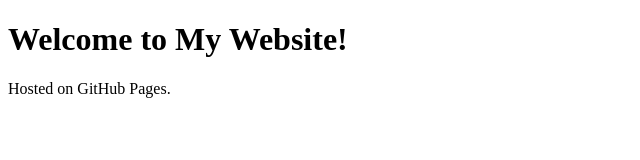
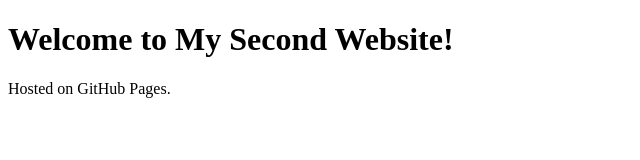
Before and after one commit to heleneichel/test2, a plain HTML site: page index.html in a window 1280 px wide. Shown: the whole page, without its empty margins (0-640 px from the left). Drawn offline with Linux system fonts and the light colour scheme.

Commit message:
Update index.html

```diff
--- a/index.html
+++ b/index.html
@@ -4,7 +4,7 @@
     <title>My Second Website</title>
 </head>
 <body>
-    <h1>Welcome to My Website!</h1>
+    <h1>Welcome to My Second Website!</h1>
     <p>Hosted on GitHub Pages.</p>
 </body>
 </html>
```
